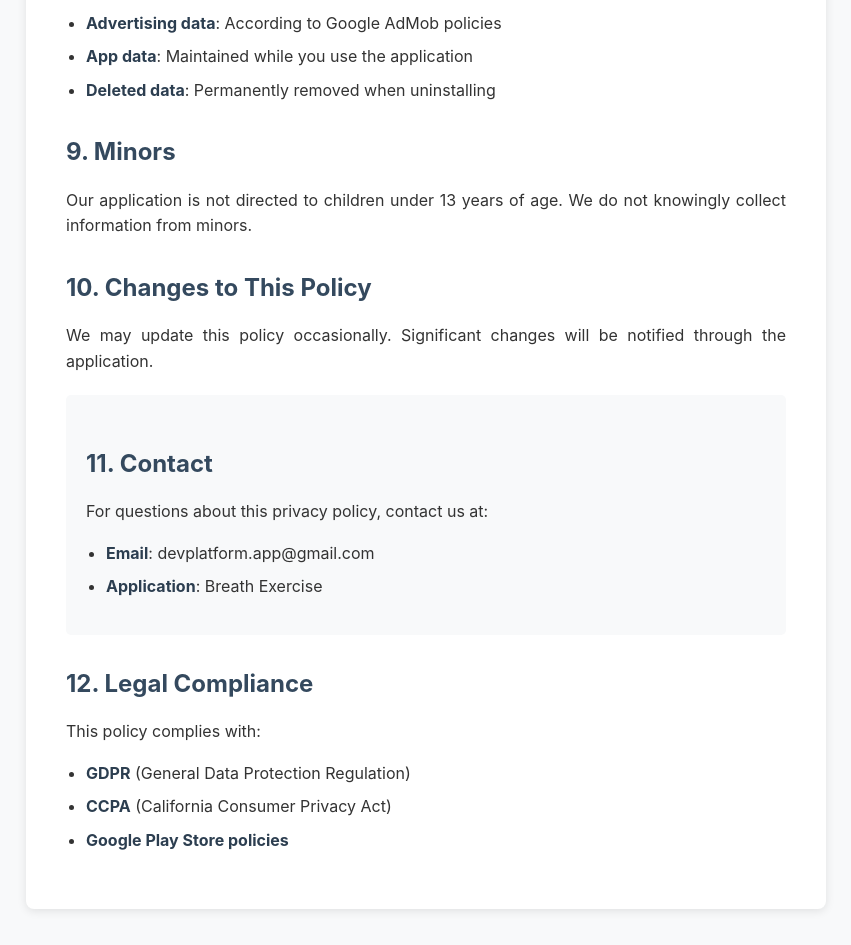
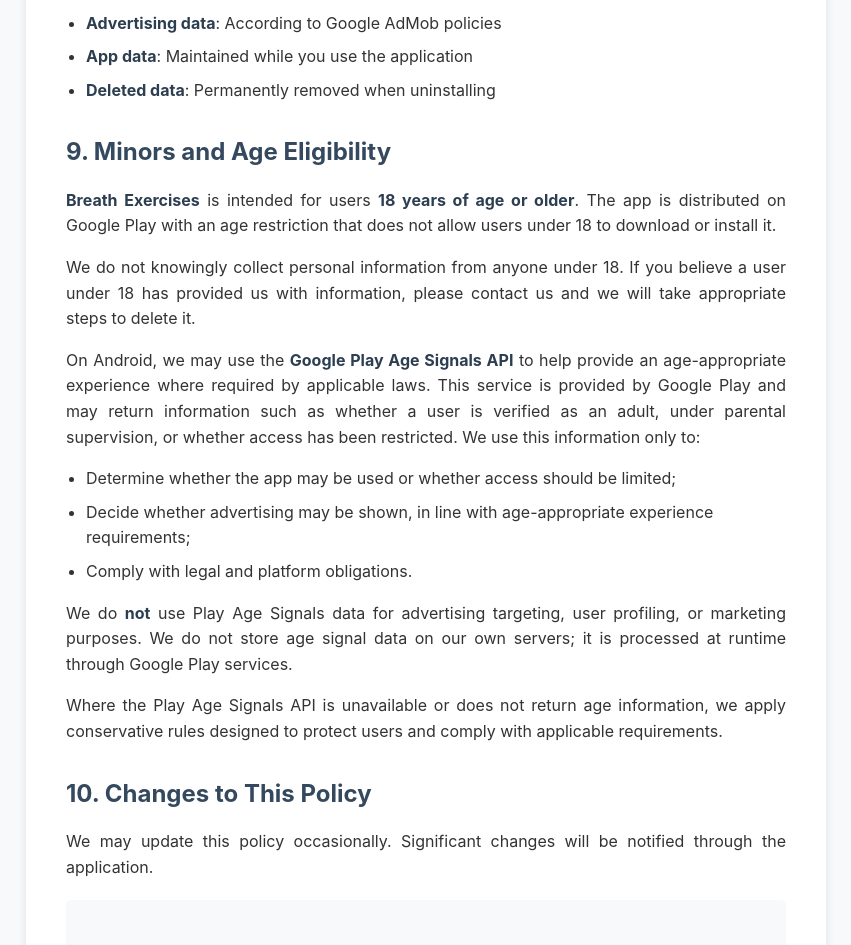
Before and after one commit to WellSoftware-WS/breather-privacy-policy, a plain HTML site: page index.html in a window 1280 px wide. Shown: the part 2600-3545 px from the top of the page, without its empty margins (214-1065 px from the left). Drawn offline with Linux system fonts and the light colour scheme.

Commit message:
Inclusión de Age Signals
Inclusión de Age Signals

```diff
--- a/index.html
+++ b/index.html
@@ -166,8 +166,17 @@
             <li><strong>Deleted data</strong>: Permanently removed when uninstalling</li>
         </ul>
 
-        <h2>9. Minors</h2>
-        <p>Our application is not directed to children under 13 years of age. We do not knowingly collect information from minors.</p>
+        <h2>9. Minors and Age Eligibility</h2>
+        <p><strong>Breath Exercises</strong> is intended for users <strong>18 years of age or older</strong>. The app is distributed on Google Play with an age restriction that does not allow users under 18 to download or install it.</p>
+        <p>We do not knowingly collect personal information from anyone under 18. If you believe a user under 18 has provided us with information, please contact us and we will take appropriate steps to delete it.</p>
+        <p>On Android, we may use the <strong>Google Play Age Signals API</strong> to help provide an age-appropriate experience where required by applicable laws. This service is provided by Google Play and may return information such as whether a user is verified as an adult, under parental supervision, or whether access has been restricted. We use this information only to:</p>
+        <ul>
+            <li>Determine whether the app may be used or whether access should be limited;</li>
+            <li>Decide whether advertising may be shown, in line with age-appropriate experience requirements;</li>
+            <li>Comply with legal and platform obligations.</li>
+        </ul>
+        <p>We do <strong>not</strong> use Play Age Signals data for advertising targeting, user profiling, or marketing purposes. We do not store age signal data on our own servers; it is processed at runtime through Google Play services.</p>
+        <p>Where the Play Age Signals API is unavailable or does not return age information, we apply conservative rules designed to protect users and comply with applicable requirements.</p>
 
         <h2>10. Changes to This Policy</h2>
         <p>We may update this policy occasionally. Significant changes will be notified through the application.</p>
```
